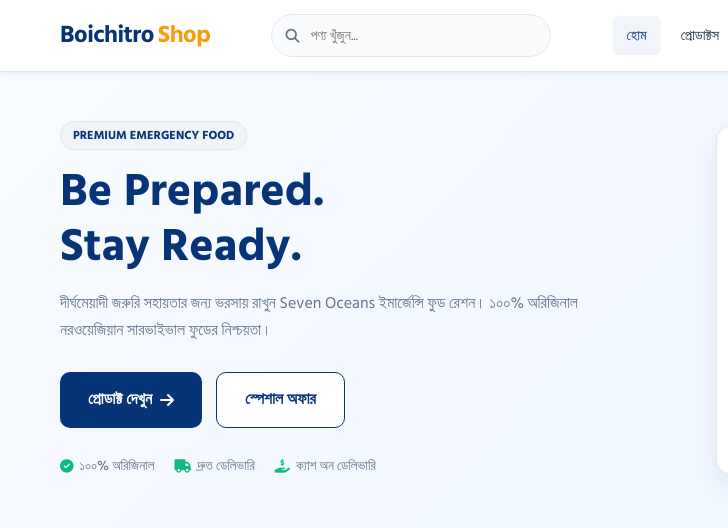
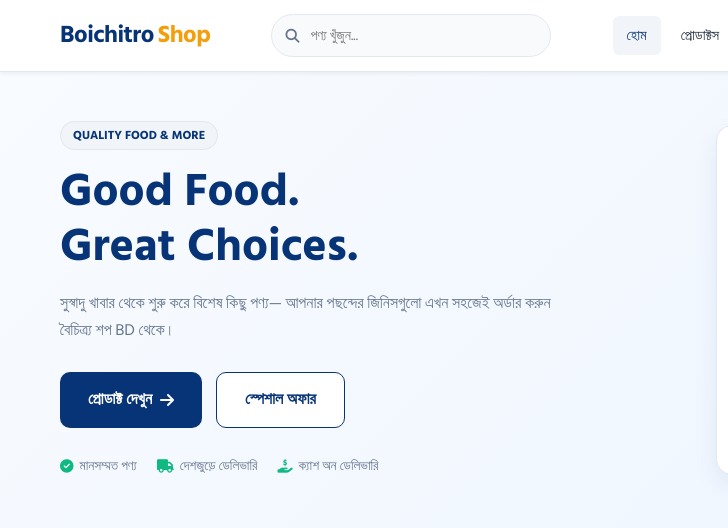
Before and after one commit to boichitrobdshop-sketch/boichitroshop, a plain HTML site: page index.html in a window 1280 px wide. Shown: the top 528 px of the page, 0-728 px from the left. Drawn offline with Linux system fonts and the light colour scheme.

Commit message:
Update index.html

```diff
--- a/index.html
+++ b/index.html
@@ -69,17 +69,18 @@
     <section id="home" class="hero-section">
         <div class="container hero-container">
             <div class="hero-text">
-                <span class="badge badge-primary">PREMIUM EMERGENCY FOOD</span>
-                <h1>Be Prepared.<br>Stay Ready.</h1>
-                <p>দীর্ঘমেয়াদী জরুরি সহায়তার জন্য ভরসায় রাখুন Seven Oceans ইমার্জেন্সি ফুড রেশন। ১০০% অরিজিনাল নরওয়েজিয়ান সারভাইভাল ফুডের নিশ্চয়তা।</p>
+                <span class="badge badge-primary">QUALITY FOOD & MORE</span>
+                <h1>Good Food.<br>Great Choices.</h1>
+                <p>সুস্বাদু খাবার থেকে শুরু করে বিশেষ কিছু পণ্য—
+আপনার পছন্দের জিনিসগুলো এখন সহজেই অর্ডার করুন বৈচিত্র্য শপ BD থেকে।</p>
 
                 <div class="hero-btns">
                     <a href="products.html" class="btn btn-primary btn-lg">প্রোডাক্ট দেখুন <i class="fa-solid fa-arrow-right"></i></a>
                     <a href="offers.html" class="btn btn-secondary btn-lg">স্পেশাল অফার</a>
                 </div>
                 <div class="hero-features">
-                    <div class="feature-tag"><i class="fa-solid fa-circle-check"></i> ১০০% অরিজিনাল</div>
-                    <div class="feature-tag"><i class="fa-solid fa-truck"></i> দ্রুত ডেলিভারি</div>
+                    <div class="feature-tag"><i class="fa-solid fa-circle-check"></i> মানসম্মত পণ্য</div>
+                    <div class="feature-tag"><i class="fa-solid fa-truck"></i> দেশজুড়ে ডেলিভারি</div>
                     <div class="feature-tag"><i class="fa-solid fa-hand-holding-dollar"></i> ক্যাশ অন ডেলিভারি</div>
                 </div>
             </div>
@@ -192,11 +193,13 @@
             </div>
             <div class="about-content">
                 <div class="about-text">
-                    <p><strong>Boichitro Shop BD</strong> বাংলাদেশে দীর্ঘমেয়াদী এবং জরুরি খাদ্য ও পানীয় সরবরাহের একটি বিশ্বস্ত নাম। দুর্যোগ, বন্যা, ভ্রমণ বা যেকোনো জরুরি পরিস্থিতিতে টিকে থাকার জন্য আমরা ১০০% অরিজিনাল <strong>Seven Oceans</strong> রেশন ও ওয়াটার প্যাক সরবরাহ করে থাকি।</p>
-                    <p>আমাদের লক্ষ্য হলো বাংলাদেশের যেকোনো প্রান্তে দ্রুততম সময়ের মধ্যে সর্বোচ্চ গুণগত মানের সারভাইভাল কিট ও ফুড পৌঁছে দেওয়া। গ্রাহকের সন্তুষ্টি এবং পণ্যের অরিজিনালিটিই আমাদের মূল লক্ষ্য।</p>
+                    <p><strong>Boichitro Shop BD</strong> আপনার পছন্দের মানসম্মত ও বৈচিত্র্যময় খাবার ও প্রয়োজনীয় পণ্যের একটি বিশ্বস্ত অনলাইন শপ।
+
+আমরা চাই, ভালো মানের পণ্য সহজেই আপনার হাতে পৌঁছে যাক। তাই সুস্বাদু খাবার থেকে শুরু করে বিশেষায়িত ও দীর্ঘমেয়াদি সংরক্ষণযোগ্য পণ্য—বাছাই করা কিছু পণ্য নিয়ে আমরা কাজ করছি।</p>
+                    <p>আমাদের লক্ষ্য শুধু পণ্য বিক্রি করা নয়। বরং, মানসম্মত পণ্য, সুন্দর কেনাকাটার অভিজ্ঞতা এবং নির্ভরযোগ্য সেবার মাধ্যমে আপনাদের আস্থা অর্জন করা।</p>
                     <ul class="about-list">
-                        <li><i class="fa-solid fa-check-circle"></i> ১০০% অরিজিনাল নরওয়েজিয়ান প্রোডাক্ট</li>
-                        <li><i class="fa-solid fa-check-circle"></i> মেয়াদোত্তীর্ণের দীর্ঘ সময় (৫ বছর Shelf Life)</li>
+                        <li><i class="fa-solid fa-check-circle"></i> মানসম্মত পণ্য</li>
+                        <li><i class="fa-solid fa-check-circle"></i> দীর্ঘমেয়াদি সংরক্ষণযোগ্য পণ্যের সুবিধা </li>
                         <li><i class="fa-solid fa-check-circle"></i> ক্যাশ অন ডেলিভারি সুবিধা</li>
                     </ul>
                 </div>
@@ -261,7 +264,7 @@
         <div class="container footer-grid">
             <div class="footer-box">
                 <h2>Boichitro <span>Shop</span></h2>
-                <p>সারা বাংলাদেশে অরিজিনাল ইমার্জেন্সি ফুড ও সারভাইভাল কিট সরবরাহে আপনার আস্থাভাজন বিশ্বস্ত প্রতিষ্ঠান।</p>
+                <p>মানসম্মত খাবার ও প্রয়োজনীয় পণ্যের বৈচিত্র্যময় সংগ্রহ নিয়ে আপনাদের আস্থার একটি অনলাইন শপ।</p>
             </div>
             <div class="footer-box">
                 <h3>গুরুত্বপূর্ণ লিঙ্ক</h3>
```
